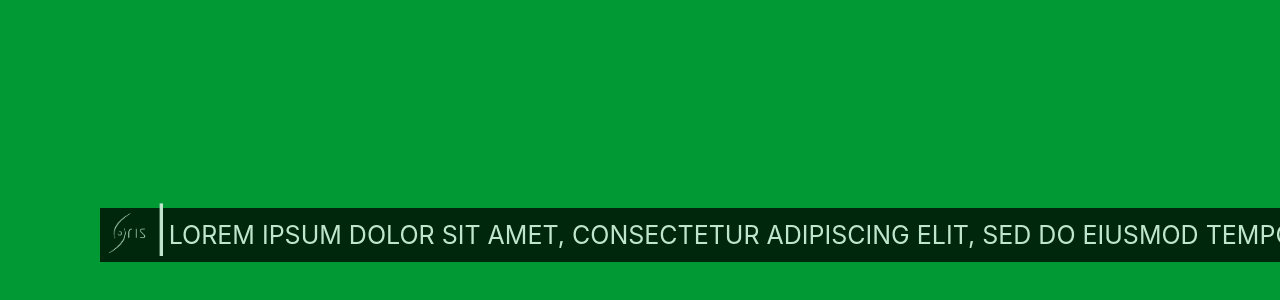
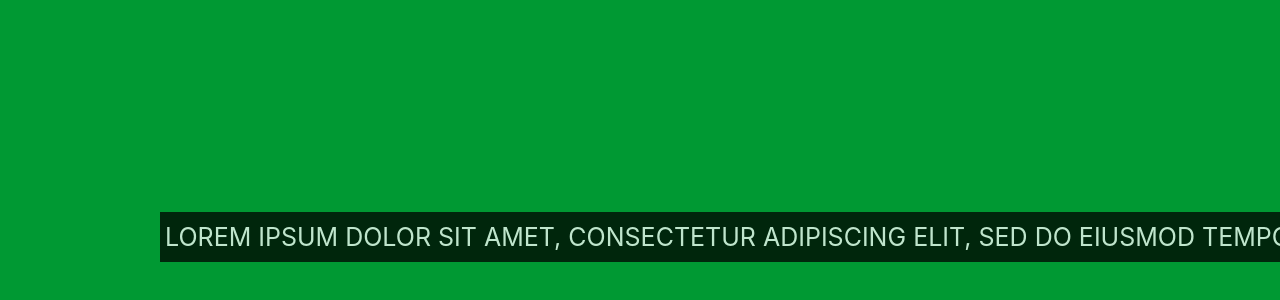
Before and after one commit to surizom/hyris-live-strip, a React (Create React App) app: page / in a window 1280 px wide. Shown: the part 458-758 px from the top of the page. Built offline with nearby package versions, Linux system fonts and the light colour scheme.

Commit message:
delete logo and increase left margin

```diff
--- a/src/components/LogoContainer.css
+++ /dev/null
@@ -1,4 +0,0 @@
-.logo {
-  height: 54px;
-  background-color: black;
-}
--- a/src/components/LogoContainer.tsx
+++ /dev/null
@@ -1,8 +0,0 @@
-import React from "react";
-import "./LogoContainer.css";
-
-const LogoContainer = () => (
-  <img alt="logo hyris" className="logo" src={`${process.env.PUBLIC_URL}/logo.png`} />
-);
-
-export default LogoContainer;
--- a/src/components/Strip.css
+++ b/src/components/Strip.css
@@ -2,6 +2,6 @@
   flex-grow: 1;
   white-space: nowrap;
   overflow: hidden;
-  padding: 10px 0;
+  padding: 10px 5px;
   font-size: 25px;
 }
--- a/src/components/StripContainer.css
+++ b/src/components/StripContainer.css
@@ -4,7 +4,7 @@
   align-items: center;
   position: absolute;
   right: 0;
-  left: 100px;
+  left: 160px;
   opacity: 0.75;
   bottom: 80px;
   background-color: black;
--- a/src/components/StripContainer.tsx
+++ b/src/components/StripContainer.tsx
@@ -1,12 +1,9 @@
 import React from "react";
-import LogoContainer from "./LogoContainer";
 import Strip from "./Strip";
 import "./StripContainer.css";
 
 const StripContainer = () => (
   <div className="container">
-    <LogoContainer />
-    <div className="separator">|</div>
     <Strip />
   </div>
 );
```
